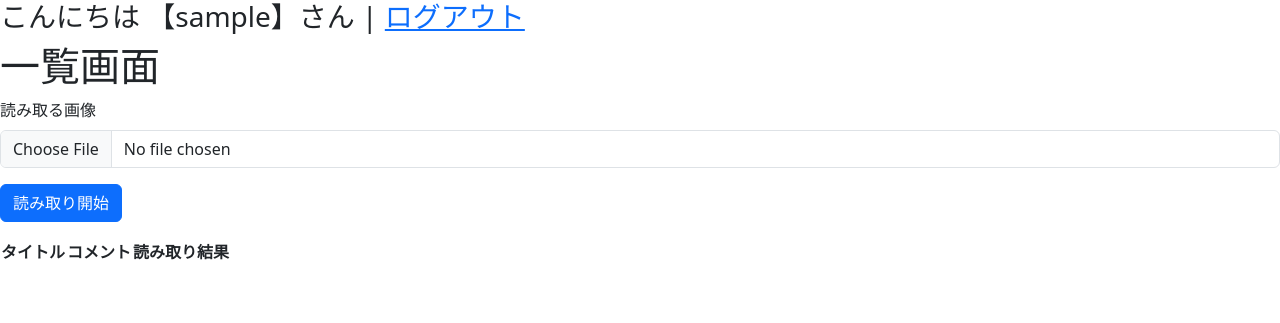
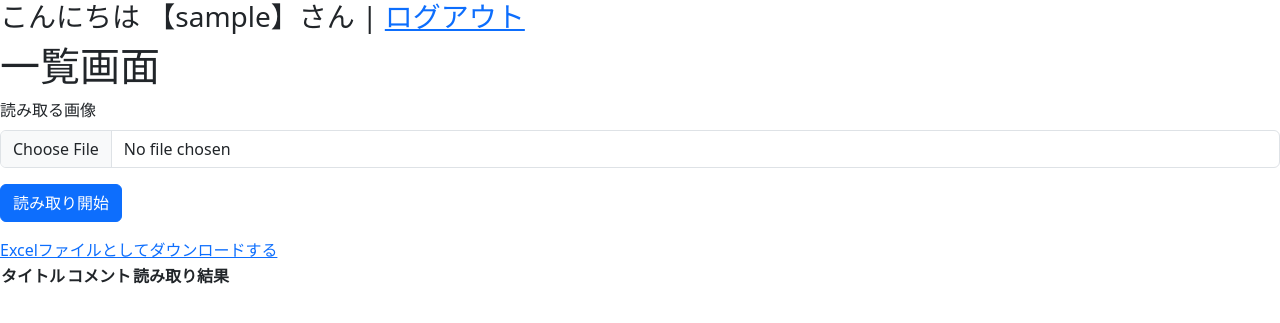
Before and after one commit to TomokiMatsubuchi/photo-analysis-app, a Django app: page /photo/ in a window 1280 px wide. Shown: the top 323 px of the page. Run offline with Django 4.2, Linux system fonts and the light colour scheme; the visitor is signed in with stand-in values (Sample User, id 1); data that the repository does not hold is empty; some libraries are stand-ins or nearby versions.

Commit message:
excelfileのダウンロード機能の追加

```diff
--- a/photo/templates/photo/index.html
+++ b/photo/templates/photo/index.html
@@ -13,6 +13,7 @@
   {% bootstrap_form upload_image_form %}
   {% bootstrap_button button_type="submit" content="読み取り開始" size="lg" %}
 </form>
+<a href="{% url 'dl_excel' %}">Excelファイルとしてダウンロードする</a>
 <table>
   <tr>
     <th>タイトル</th>
--- a/photo/urls.py
+++ b/photo/urls.py
@@ -14,4 +14,5 @@ urlpatterns = [
     path('update/<int:id>', views.update, name='update'),
     path('delete/<int:id>', views.delete, name='delete'),
     path('img_read', views.img_read, name='img_read'),
+    path('dl_excel', views.dl_excel, name='dl_excel'),
 ]
--- a/photo/views.py
+++ b/photo/views.py
@@ -1,4 +1,5 @@
 from django.shortcuts import render, redirect, get_object_or_404
+from django.http import HttpResponse
 from .models import Photo
 from photo.forms import PhotoForm, UploadImageForm
 from django.contrib.auth.decorators import login_required
@@ -10,6 +11,8 @@ from PIL import Image
 import sys
 import pyocr
 import pyocr.builders
+import xlsxwriter
+import io
 
 
 import pdb
@@ -92,3 +95,27 @@ def img_read(request):
     initial_values = {"img_read": txt}
     form = PhotoForm(initial=initial_values)
     return render(request, 'photo/new.html', {'photoform': form})
+
+def dl_excel(request):
+  current_user = request.user
+  Photos = current_user.photo_set.all()
+  output = io.BytesIO()
+  book = xlsxwriter.Workbook(output)
+  titleformat = book.add_format({'bold': True, 'align': 'center', 'font_color': 'black', 'font_size': '14'})
+  style_text = book.add_format({ 'bold': False, 'font_size': '10'})
+  ws = book.add_worksheet('test')
+  ws.write(0, 0, 'タイトル', titleformat)
+  ws.write(0, 1, '内容', titleformat)
+  ws.write(0, 2, '読み取り内容', titleformat)
+  y = 1
+  for photo in Photos:
+    ws.write(y, 0, photo.title, style_text)
+    ws.write(y, 1, photo.description, style_text)
+    ws.write(y, 2, photo.img_read, style_text)
+    y += 1
+  book.close()
+  output.seek(0)
+  filename = "test.xlsx"
+  response = HttpResponse(output, content_type='application/vnd.ms-excel')
+  response['Content-Disposition'] = 'attachment; filename=%s' % filename
+  return response
--- a/requirements.txt
+++ b/requirements.txt
@@ -4,3 +4,4 @@ django-environ
 pillow>=1.0
 pyocr
 django-bootstrap5
+xlsxwriter
```
